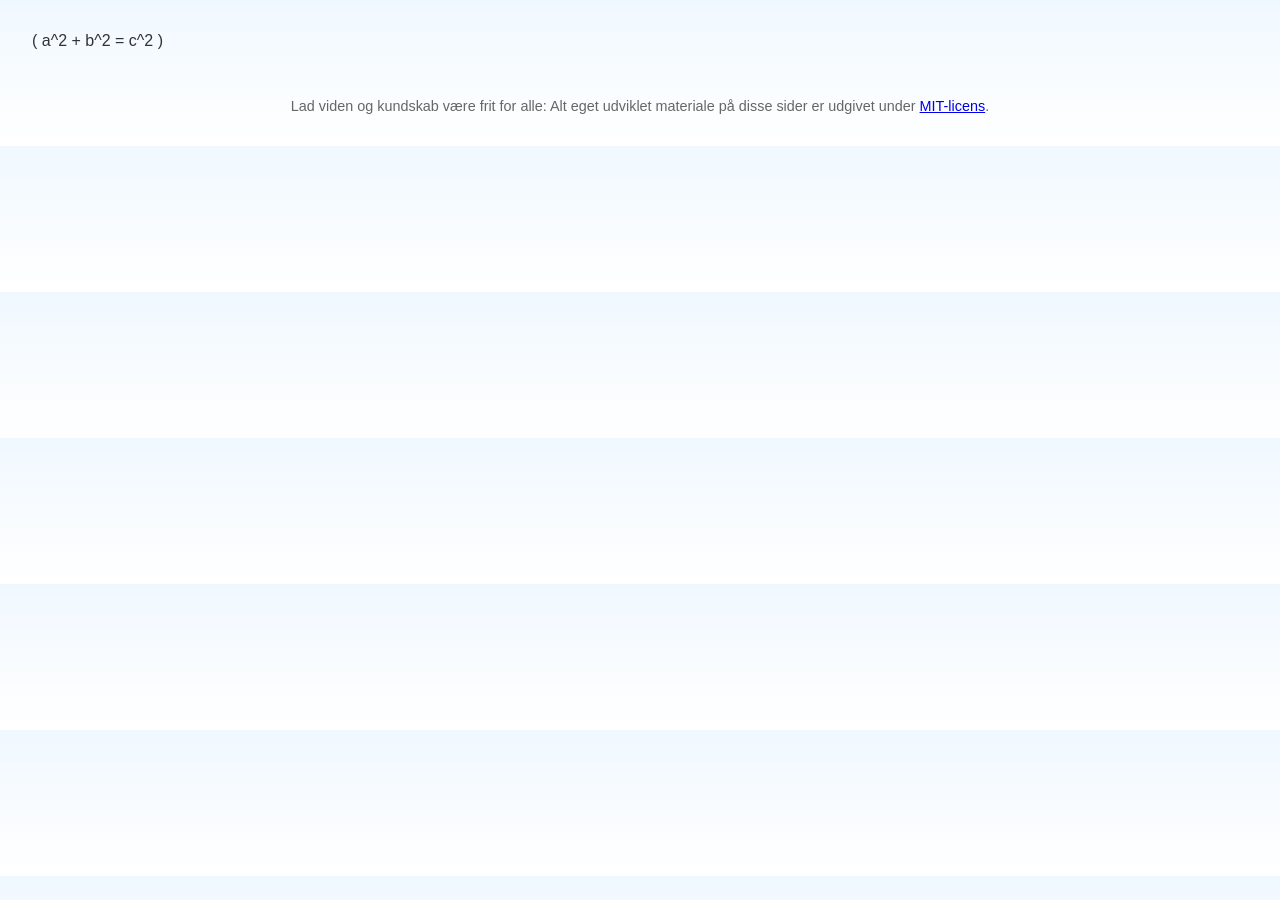
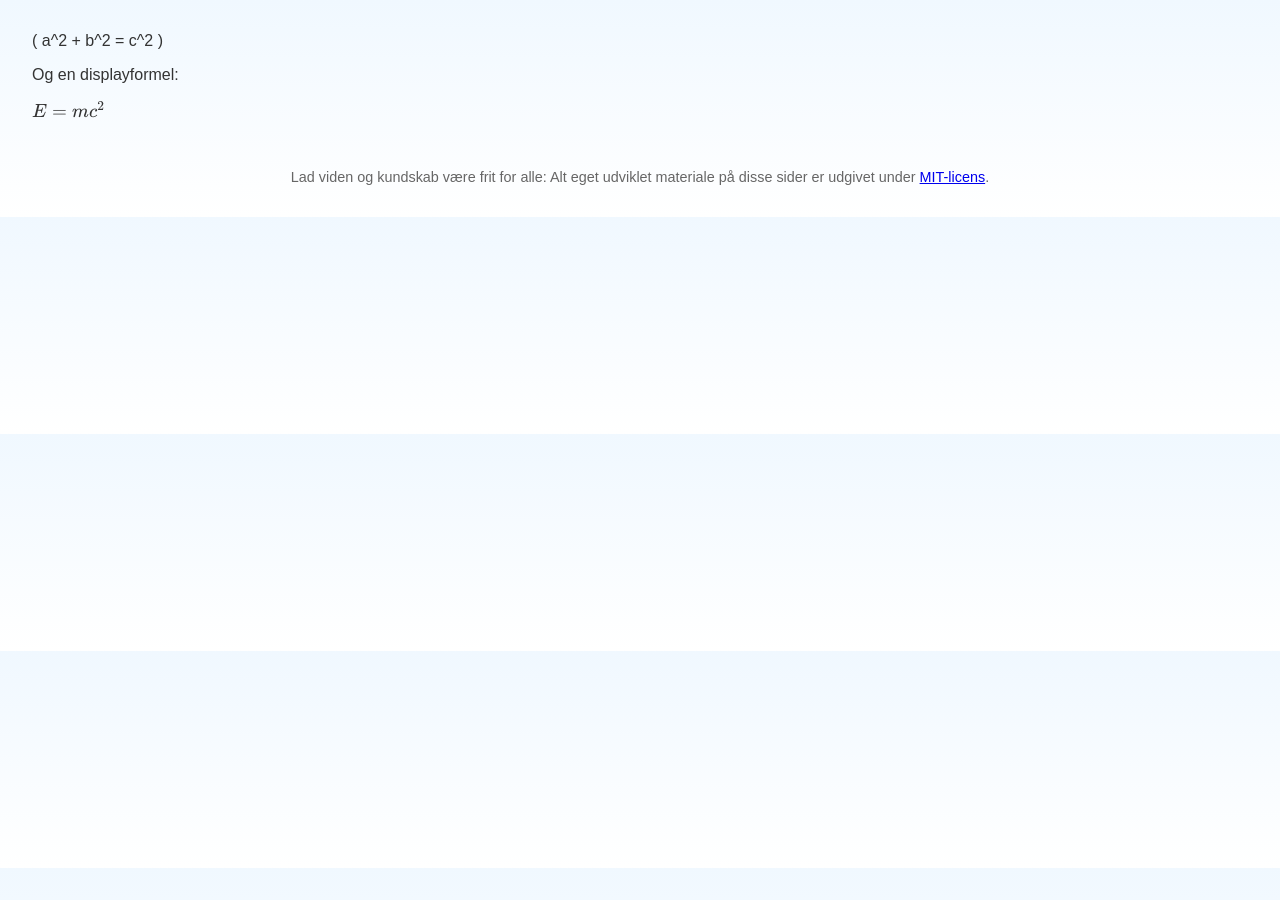
Before and after one commit to jenskaalby/matkem, a Jekyll site: the page built from Kemi/redox/minitest.md, in a window 1280 px wide. Built offline with Jekyll 4.4.1, drawn with Linux system fonts in a browser that asks for light colours.

Commit message:
Update minitest.md

```diff
--- a/Kemi/redox/minitest.md
+++ b/Kemi/redox/minitest.md
@@ -4,4 +4,6 @@ layout: default
 
 <div class="mathjax">
   <p>\( a^2 + b^2 = c^2 \)</p>
+  <p>Og en displayformel:</p>
+  $$ E = mc^2 $$
 </div>
```
